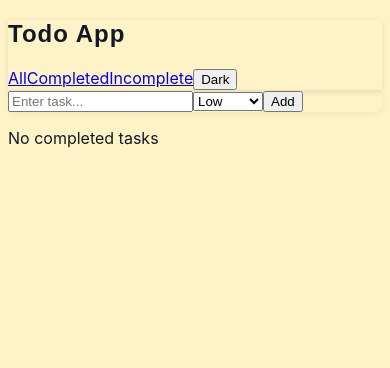
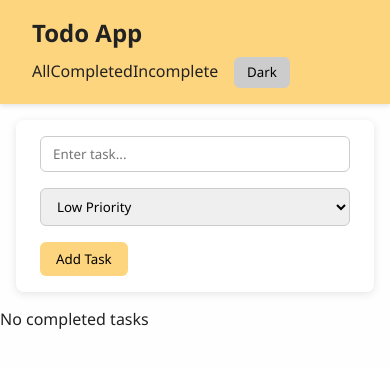
Before and after one commit to Kanchan012/Todo-App, a React (Vite) app in the folder Todo/: page /completed in a window 390 px wide. Shown: the top 368 px of the page. Built offline with nearby package versions, Linux system fonts and the light colour scheme.

Commit message:
updated todoform and install react router dom  in package.json

```diff
--- a/Todo/src/components/Navbar.tsx
+++ b/Todo/src/components/Navbar.tsx
@@ -1,46 +1,42 @@
+import React from "react";
 import { NavLink } from "react-router-dom";
 import { useTheme } from "../context/ThemeContext";
 
-export default function Navbar() {
+const Navbar: React.FC = () => {
   const { theme, toggleTheme } = useTheme();
 
+  const links: { path: string; label: string }[] = [
+    { path: "/", label: "All" },
+    { path: "/completed", label: "Completed" },
+    { path: "/incomplete", label: "Incomplete" },
+  ];
+
   return (
-    <nav className="flex justify-between items-center p-4 bg-yellow-200 dark:bg-gray-800 text-black dark:text-white">
+    <nav className="flex justify-between items-center p-4 bg-yellow-200 dark:bg-gray-800 text-black dark:text-white shadow-md">
       <h1 className="text-xl font-bold">Todo App</h1>
 
       <div className="flex items-center gap-4">
+        {links.map((link) => (
           <NavLink
-          to="/"
+            key={link.path}
+            to={link.path}
             className={({ isActive }: { isActive: boolean }) =>
               isActive ? "font-bold underline" : "hover:underline"
             }
           >
-          All
+            {link.label}
           </NavLink>
-        <NavLink
-          to="/completed"
-          className={({ isActive }: { isActive: boolean }) =>
-            isActive ? "font-bold underline" : "hover:underline"
-          }
-        >
-          Completed
-        </NavLink>
-        <NavLink
-          to="/incomplete"
-          className={({ isActive }: { isActive: boolean }) =>
-            isActive ? "font-bold underline" : "hover:underline"
-          }
-        >
-          Incomplete
-        </NavLink>
+        ))}
 
         <button
           onClick={toggleTheme}
-          className="ml-4 px-2 py-1 rounded bg-gray-300 dark:bg-gray-700"
+          className="ml-4 px-3 py-1 rounded bg-gray-300 dark:bg-gray-700 text-black dark:text-white hover:scale-105 transition-transform"
         >
-          {theme === "light" ? " Dark" : "Light"}
+          {theme === "light" ? "Dark" : "Light"}
         </button>
       </div>
     </nav>
   );
-}
+};
+
+export default Navbar;
--- a/Todo/src/components/TodoForm.tsx
+++ b/Todo/src/components/TodoForm.tsx
@@ -1,49 +1,39 @@
-import { useState } from "react";
+import React, { useState } from "react";
 import { useTodos } from "../context/TodoContext";
 import type { Priority } from "../types/todo";
 
-export default function TodoForm() {
+const TodoForm: React.FC = () => {
   const { addTodo } = useTodos();
   const [title, setTitle] = useState("");
   const [priority, setPriority] = useState<Priority>("low");
 
   const handleSubmit = (e: React.FormEvent) => {
     e.preventDefault();
-    if (title.trim() === "") return;
+    if (!title.trim()) return;
     addTodo(title, priority);
     setTitle("");
     setPriority("low");
   };
 
   return (
-    <form
-      onSubmit={handleSubmit}
-      className="flex gap-2 p-4 bg-gray-100 dark:bg-gray-900 text-black dark:text-white"
-    >
+    <form className="todo-form" onSubmit={handleSubmit}>
       <input
         type="text"
         placeholder="Enter task..."
         value={title}
         onChange={(e) => setTitle(e.target.value)}
-        className="flex-1 px-2 py-1 rounded border dark:border-gray-700 dark:bg-gray-800"
       />
-
       <select
         value={priority}
         onChange={(e) => setPriority(e.target.value as Priority)}
-        className="px-2 py-1 rounded border dark:border-gray-700 dark:bg-gray-800"
       >
-        <option value="low">Low</option>
-        <option value="medium">Medium</option>
-        <option value="high">High</option>
+        <option value="low">Low Priority</option>
+        <option value="medium">Medium Priority</option>
+        <option value="high">High Priority</option>
       </select>
-
-      <button
-        type="submit"
-        className="px-4 py-1 rounded bg-yellow-400 dark:bg-yellow-600"
-      >
-        Add
-      </button>
+      <button type="submit">Add Task</button>
     </form>
   );
-}
+};
+
+export default TodoForm;
--- a/Todo/src/index.css
+++ b/Todo/src/index.css
@@ -1,133 +1,256 @@
-/* Smooth dark mode using data-theme attribute */
-:root[data-theme='dark'] {
-  --bg: #1e293b; /* dark slate */
-  --card-bg: #273449; /* card background */
-  --text: #f1f5f9; /* light text */
-  --input-bg: #334155; /* inputs */
-  --border: #475569; /* borders */
-  --primary: #facc15; /* yellow accent */
-  --secondary: #ef4444; /* red accent */
-}
-
-:root {
-  --bg: #fef3c7; /* light background */
-  --card-bg: #ffffff; /* card background */
-  --text: #111827; /* dark text */
-  --input-bg: #f3f4f6; /* input background */
-  --border: #d1d5db; /* border light gray */
-  --primary: #f59e0b; /* yellow accent */
-  --secondary: #ef4444; /* red accent */
+* {
+  box-sizing: border-box;
+  margin: 0;
+  padding: 0;
+  font-family: 'Segoe UI', Tahoma, Geneva, Verdana, sans-serif;
 }
 
 body {
-  background-color: var(--bg);
-  color: var(--text);
-  font-family: 'Inter', sans-serif;
+  background-color: #fefefe;
+  color: #222;
   transition: background-color 0.3s, color 0.3s;
 }
 
-/* Navbar */
+[data-theme='dark'] {
+  background-color: #121212;
+  color: #eee;
+}
+
 nav {
-  box-shadow: 0 2px 6px rgba(0,0,0,0.1);
+  display: flex;
+  justify-content: space-between;
+  align-items: center;
+  padding: 1rem 2rem;
+  background-color: #fdd57e;
+  box-shadow: 0 2px 5px rgba(0, 0, 0, 0.1);
+}
+
+[data-theme='dark'] nav {
+  background-color: #1f1f1f;
 }
 
 nav h1 {
-  font-family: 'Poppins', sans-serif;
-  letter-spacing: 1px;
+  font-size: 1.5rem;
+  font-weight: bold;
 }
 
-/* NavLink active style */
+nav .nav-links {
+  display: flex;
+  gap: 1.5rem;
+}
+
 nav a {
-  transition: color 0.2s, transform 0.2s;
+  text-decoration: none;
+  color: inherit;
+  font-weight: 500;
+  transition: color 0.2s, text-decoration 0.2s;
 }
+
 nav a:hover {
+  text-decoration: underline;
+}
+
+nav a.active {
+  font-weight: bold;
+  text-decoration: underline;
+}
+
+nav button {
+  margin-left: 1rem;
+  padding: 0.4rem 0.8rem;
+  border: none;
+  border-radius: 6px;
+  background-color: #ccc;
+  cursor: pointer;
+  transition: background-color 0.2s, transform 0.2s;
+}
+
+nav button:hover {
+  background-color: #bbb;
   transform: scale(1.05);
 }
 
-/* Todo Form */
-form {
-  box-shadow: 0 2px 8px rgba(0,0,0,0.05);
-  border-radius: 0.5rem;
+[data-theme='dark'] nav button {
+  background-color: #333;
+  color: #fff;
 }
 
-input, select, button {
-  transition: all 0.2s;
+[data-theme='dark'] nav button:hover {
+  background-color: #444;
 }
 
-input:focus, select:focus {
-  outline: none;
-  border-color: var(--primary);
-  box-shadow: 0 0 4px var(--primary);
+
+.todo-form {
+  max-width: 600px;
+  margin: 1rem auto;
+  padding: 1rem 1.5rem;
+  background-color: #fff;
+  border-radius: 8px;
+  box-shadow: 0 2px 8px rgba(0, 0, 0, 0.1);
 }
 
-button:hover {
+[data-theme='dark'] .todo-form {
+  background-color: #1e1e1e;
+  color: #eee;
+}
+
+.todo-form input,
+.todo-form select {
+  width: 100%;
+  padding: 0.5rem 0.75rem;
+  margin-bottom: 1rem;
+  border: 1px solid #ccc;
+  border-radius: 6px;
+}
+
+[data-theme='dark'] .todo-form input,
+[data-theme='dark'] .todo-form select {
+  background-color: #2b2b2b;
+  border: 1px solid #555;
+  color: #eee;
+}
+
+.todo-form button {
+  padding: 0.5rem 1rem;
+  border: none;
+  border-radius: 6px;
+  background-color: #fdd57e;
+  cursor: pointer;
+  transition: background-color 0.2s, transform 0.2s;
+}
+
+.todo-form button:hover {
+  background-color: #fccc57;
   transform: scale(1.05);
 }
 
-/* Todo Items */
+[data-theme='dark'] .todo-form button {
+  background-color: #333;
+  color: #fff;
+}
+
+[data-theme='dark'] .todo-form button:hover {
+  background-color: #444;
+}
+
+
+.todo-list {
+  max-width: 600px;
+  margin: 1rem auto;
+  display: flex;
+  flex-direction: column;
+  gap: 0.8rem;
+}
+
 .todo-item {
-  background-color: var(--card-bg);
-  border: 1px solid var(--border);
-  border-radius: 0.5rem;
-  padding: 0.75rem 1rem;
-  margin-bottom: 0.5rem;
   display: flex;
   justify-content: space-between;
   align-items: center;
-  transition: background-color 0.3s, transform 0.2s, box-shadow 0.2s;
+  padding: 0.75rem 1rem;
+  background-color: #fff;
+  border-radius: 8px;
+  box-shadow: 0 2px 5px rgba(0, 0, 0, 0.08);
+  transition: transform 0.2s, box-shadow 0.2s;
 }
 
 .todo-item:hover {
   transform: translateY(-2px);
-  box-shadow: 0 4px 12px rgba(0,0,0,0.1);
+  box-shadow: 0 4px 10px rgba(0, 0, 0, 0.15);
 }
 
-.todo-item input[type="checkbox"] {
-  accent-color: var(--primary);
-  width: 1.2rem;
-  height: 1.2rem;
+[data-theme='dark'] .todo-item {
+  background-color: #1f1f1f;
+  color: #eee;
+}
+
+.todo-item .title {
+  flex: 1;
+  font-size: 1rem;
+}
+
+.todo-item.completed .title {
+  text-decoration: line-through;
+  opacity: 0.6;
 }
 
 .todo-item .priority {
   padding: 0.2rem 0.5rem;
-  border-radius: 0.25rem;
+  border-radius: 4px;
   font-size: 0.75rem;
   font-weight: bold;
-  color: white;
-  text-transform: capitalize;
+  text-transform: uppercase;
 }
 
 .priority-low {
-  background-color: #22c55e; /* green */
+  background-color: #c8f0c8;
+  color: #2d7a2d;
 }
 
 .priority-medium {
-  background-color: #f59e0b; /* yellow */
+  background-color: #fce8b2;
+  color: #9a6b00;
 }
 
 .priority-high {
-  background-color: #ef4444; /* red */
+  background-color: #f6b2b2;
+  color: #a30000;
 }
 
-/* Delete button */
-button.delete {
-  background-color: var(--secondary);
-  color: white;
+.todo-item button {
+  margin-left: 0.5rem;
   padding: 0.3rem 0.6rem;
-  border-radius: 0.3rem;
-}
-button.delete:hover {
-  background-color: #dc2626;
+  border: none;
+  border-radius: 6px;
+  cursor: pointer;
+  transition: background-color 0.2s;
 }
 
+.todo-item button.delete-btn {
+  background-color: #f88;
+  color: #fff;
+}
+
+.todo-item button.delete-btn:hover {
+  background-color: #e33;
+}
+
+.todo-item button.toggle-btn {
+  background-color: #8f8;
+  color: #fff;
+}
+
+.todo-item button.toggle-btn:hover {
+  background-color: #5a5;
+}
+
+[data-theme='dark'] .todo-item button.toggle-btn {
+  background-color: #4a4;
+}
+
+[data-theme='dark'] .todo-item button.delete-btn {
+  background-color: #a33;
+}
+
+
 @media (max-width: 640px) {
-  form {
+  nav {
     flex-direction: column;
+    align-items: flex-start;
     gap: 0.5rem;
   }
 
-  nav .flex {
+  .todo-form,
+  .todo-list {
+    margin: 1rem;
+  }
+
+  .todo-item {
     flex-direction: column;
+    align-items: flex-start;
     gap: 0.5rem;
   }
+
+  .todo-item button {
+    margin-left: 0;
+  }
 }
--- a/package.json
+++ b/package.json
@@ -1,6 +1,8 @@
 {
   "dependencies": {
-    "react-router-dom": "^7.12.0",
+    "react": "^18.2.0",
+    "react-dom": "^18.2.0",
+    "react-router-dom": "^6.30.3",
     "yarn": "^1.22.22"
   }
 }
```
Also changed, not shown: Todo/package.json (+11 -15 lines), 1 other file (tests, documents, lock files or other folders). Lines whose indentation alone changed are shown as unchanged.
